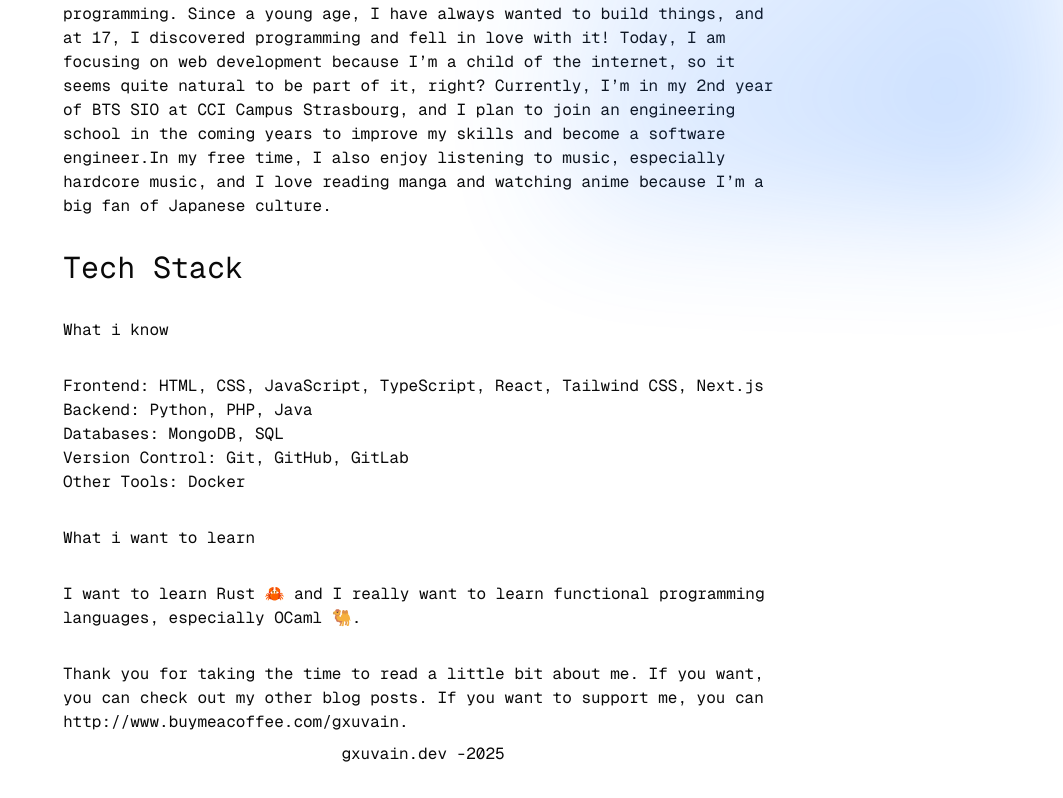
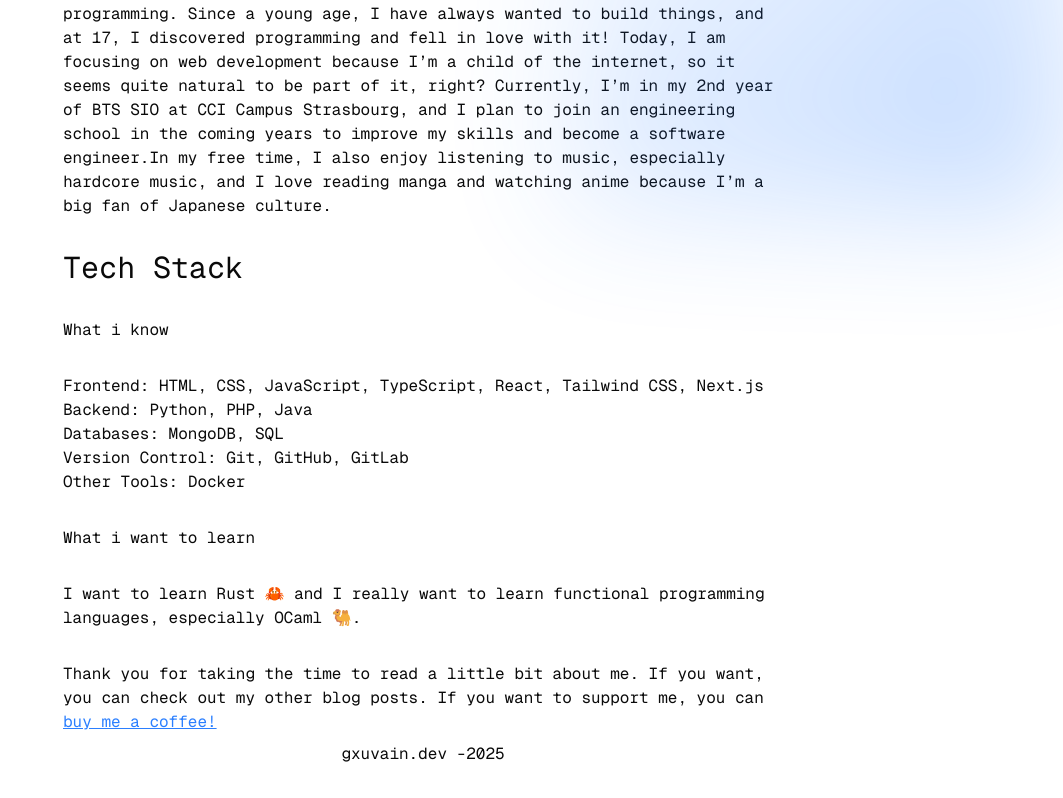
Before and after one commit to gxuvain/gxuvain.dev, a Next.js app: page /about in a window 1280 px wide. Shown: the part 290-1088 px from the top of the page, without its empty margins (217-1280 px from the left). Built offline with nearby package versions, Linux system fonts and the light colour scheme.

Commit message:
feat: update about me section

```diff
--- a/app/about/about-me.ts
+++ b/app/about/about-me.ts
@@ -11,7 +11,13 @@ const aboutMe = {
   future: [
     "I want to learn Rust 🦀 and I really want to learn functional programming languages, especially OCaml 🐫.",
   ],
-  footer: "Thank you for taking the time to read a little bit about me. If you want, you can check out my other blog posts. If you want to support me, you can http://www.buymeacoffee.com/gxuvain.",
+  footer: {
+    text: "Thank you for taking the time to read a little bit about me. If you want, you can check out my other blog posts. If you want to support me, you can",
+    link: {
+      url: "http://www.buymeacoffee.com/gxuvain",
+      label: "buy me a coffee!",
+    },
+  },
 };
 
 export default aboutMe;
--- a/components/about-me.tsx
+++ b/components/about-me.tsx
@@ -11,7 +11,18 @@ function AboutMeSection({ description, skills, future, footer }: AboutMe) {
       </ul>
       <p>What i want to learn</p>
       <p>{future}</p>
-      <p>{footer}</p>
+      <p>
+        {footer.text}
+        {" "}
+        <a
+          href={footer.link.url}
+          target="_blank"
+          rel="noopener noreferrer"
+          className="text-blue-500 underline"
+        >
+          {footer.link.label}
+        </a>
+      </p>
     </>
   );
 }
--- a/components/hero.tsx
+++ b/components/hero.tsx
@@ -18,13 +18,11 @@ function Hero() {
         />
         <h1 className="text-2xl md:text-3xl">Hi! Welcome 👋</h1>
       </div>
-      <Balancer>
-        <p className="mt-6 md:mt-10 max-w-3xl text-sm md:text-base">
-          I am Gauvain Palanga, a passionate computer science student,
-          who wants to share his love for software development.
-          Currently, I am working for a company called ENGLAB, where I
-          create Python and React applications.
-        </p>
+      <Balancer className="mt-6 md:mt-10 max-w-3xl text-sm md:text-base">
+        I am Gauvain Palanga, a passionate computer science student,
+        who wants to share his love for software development.
+        Currently, I am working for a company called ENGLAB, where I
+        create Python and React applications.
       </Balancer>
       <div className="mt-8 flex gap-8 items-center">
         <Link
--- a/components/project.tsx
+++ b/components/project.tsx
@@ -34,8 +34,8 @@ function ProjectItem({ title, description, url, category }: Project) {
                   <Java />
                 )}
       </div>
-      <Balancer>
-        <p className="mt-2 text-xs md:text-sm">{description}</p>
+      <Balancer className="mt-2 text-xs md:text-sm">
+        {description}
       </Balancer>
     </Link>
   );
--- a/lib/types.ts
+++ b/lib/types.ts
@@ -22,5 +22,11 @@ export type AboutMe = {
   description: string;
   skills: string[];
   future: string[];
-  footer: string;
+  footer: {
+    text: string;
+    link: {
+      url: string;
+      label: string;
+    };
+  };
 };
```
Also changed, not shown: package.json (+14 -14 lines), 1 other file (tests, documents, lock files or other folders).
